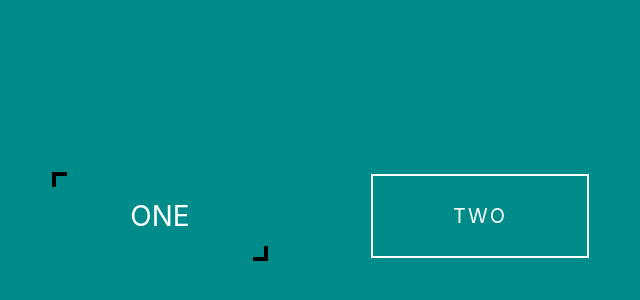
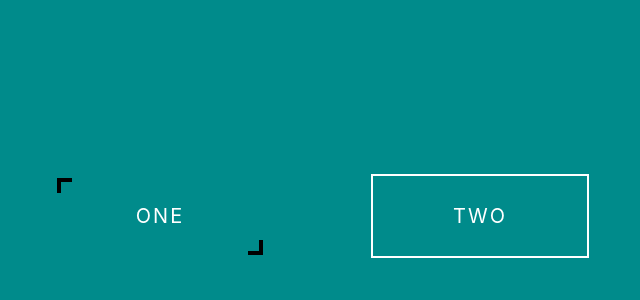
Before and after one commit to mzazakeith/buttonanimations, a plain HTML site: page index.html in a window 1280 px wide. Shown: the part 184-484 px from the top of the page, 0-640 px from the left. Drawn offline with nearby package versions, Linux system fonts and the light colour scheme.

Commit message:
font styling changed

```diff
--- a/styles/index.css
+++ b/styles/index.css
@@ -15,7 +15,8 @@ body{
     position: relative;
     padding: 25px 80px;
     background:transparent;
-    font-size: 28px;
+    font-size: 20px;
+    letter-spacing: 2px;
     color: white;
     border:white;
     border-top-right-radius: 5px;
```
